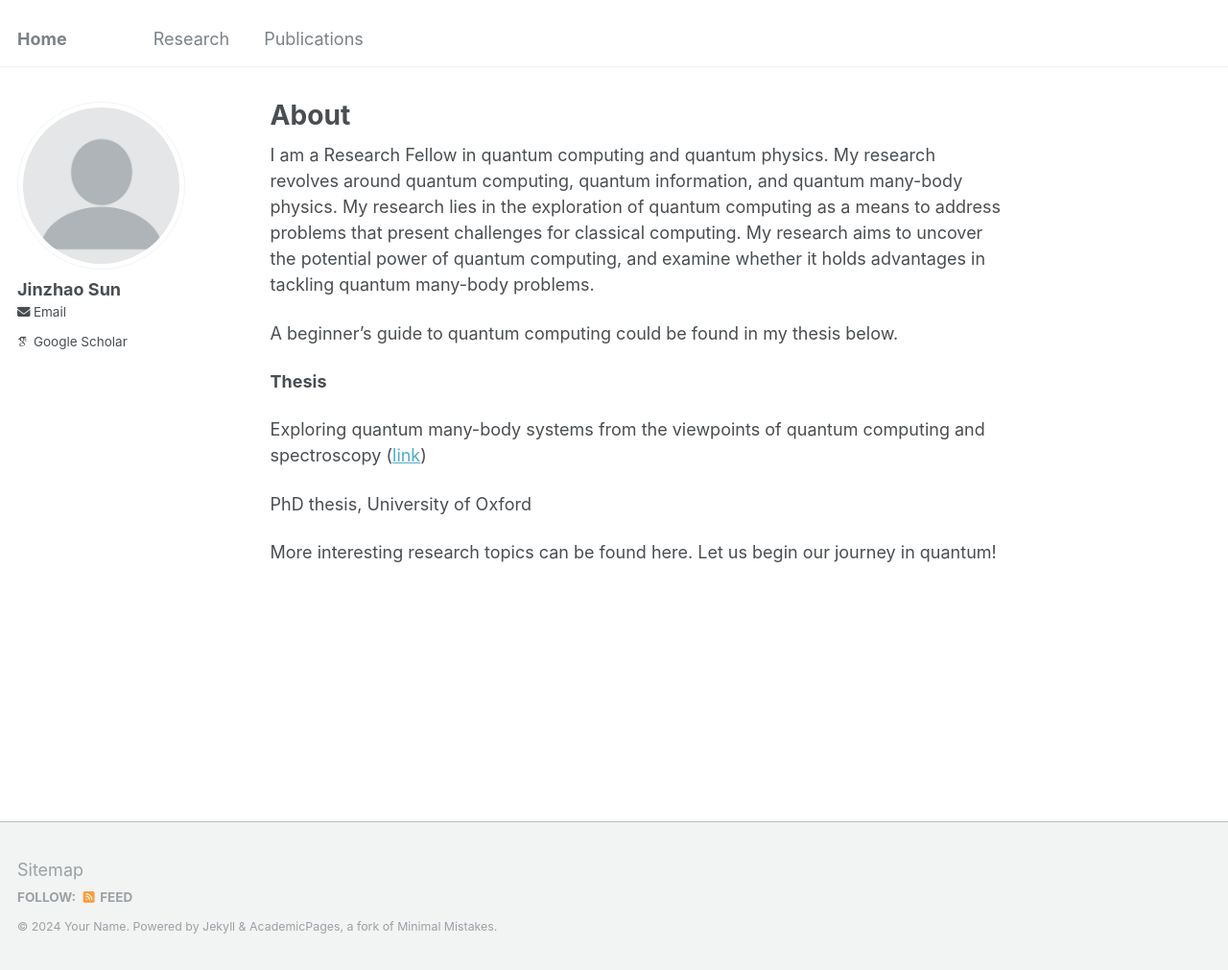
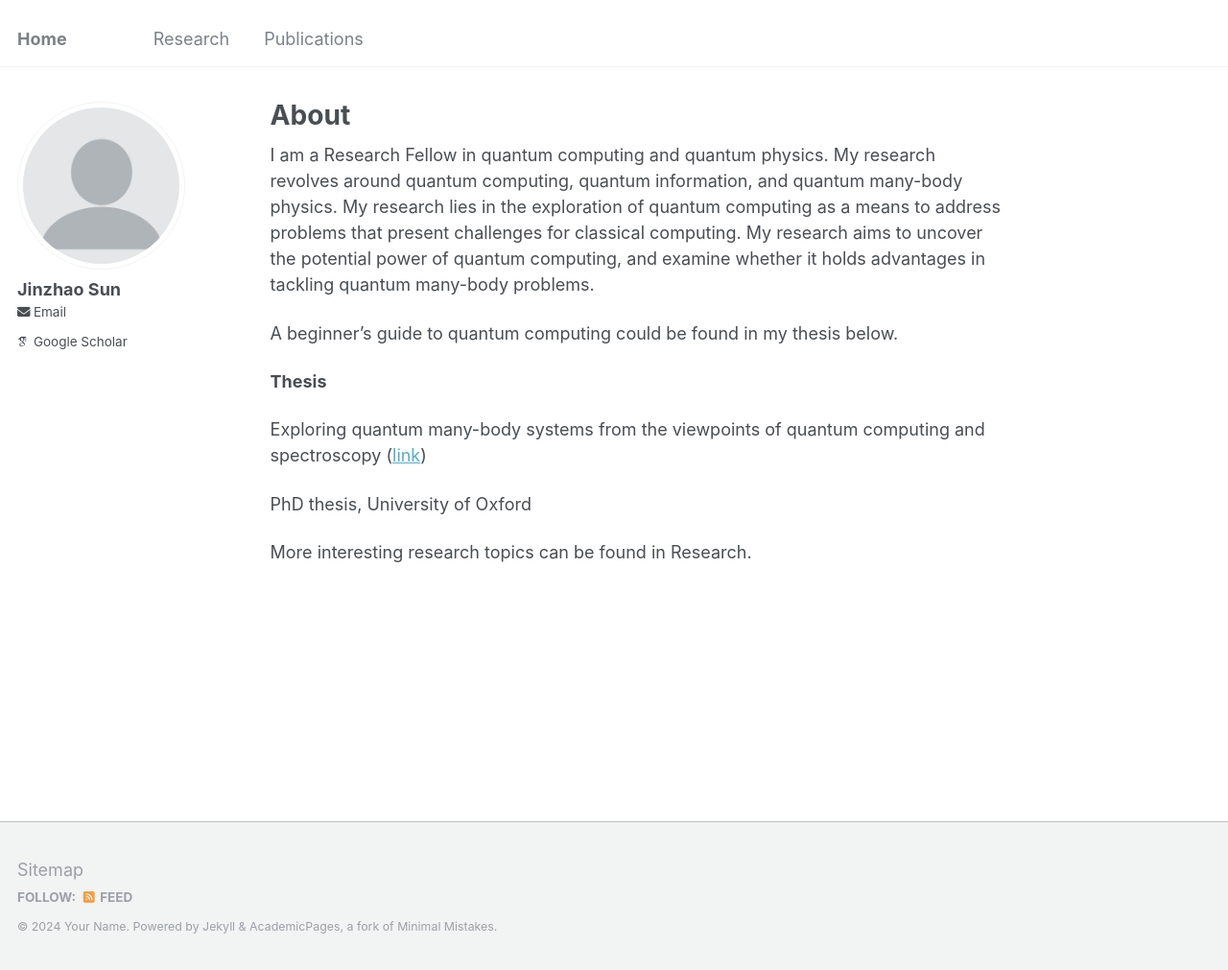
Before and after one commit to jinzhao-sun/jinzhao-sun.github.io, a Jekyll site: the page built from _pages/about.md, in a window 1280 px wide and 1011 px high. Shown: the whole window at 96% size. Built offline with Jekyll 4.4.1, drawn with Linux system fonts in a browser that asks for light colours; some web fonts are replaced.

Commit message:
Update about.md

```diff
--- a/_pages/about.md
+++ b/_pages/about.md
@@ -18,4 +18,4 @@ Exploring quantum many-body systems from the viewpoints of quantum computing and
 
 PhD thesis, University of Oxford
 
-More interesting research topics can be found here. Let us begin our journey in quantum!
+More interesting research topics can be found in Research.
```
